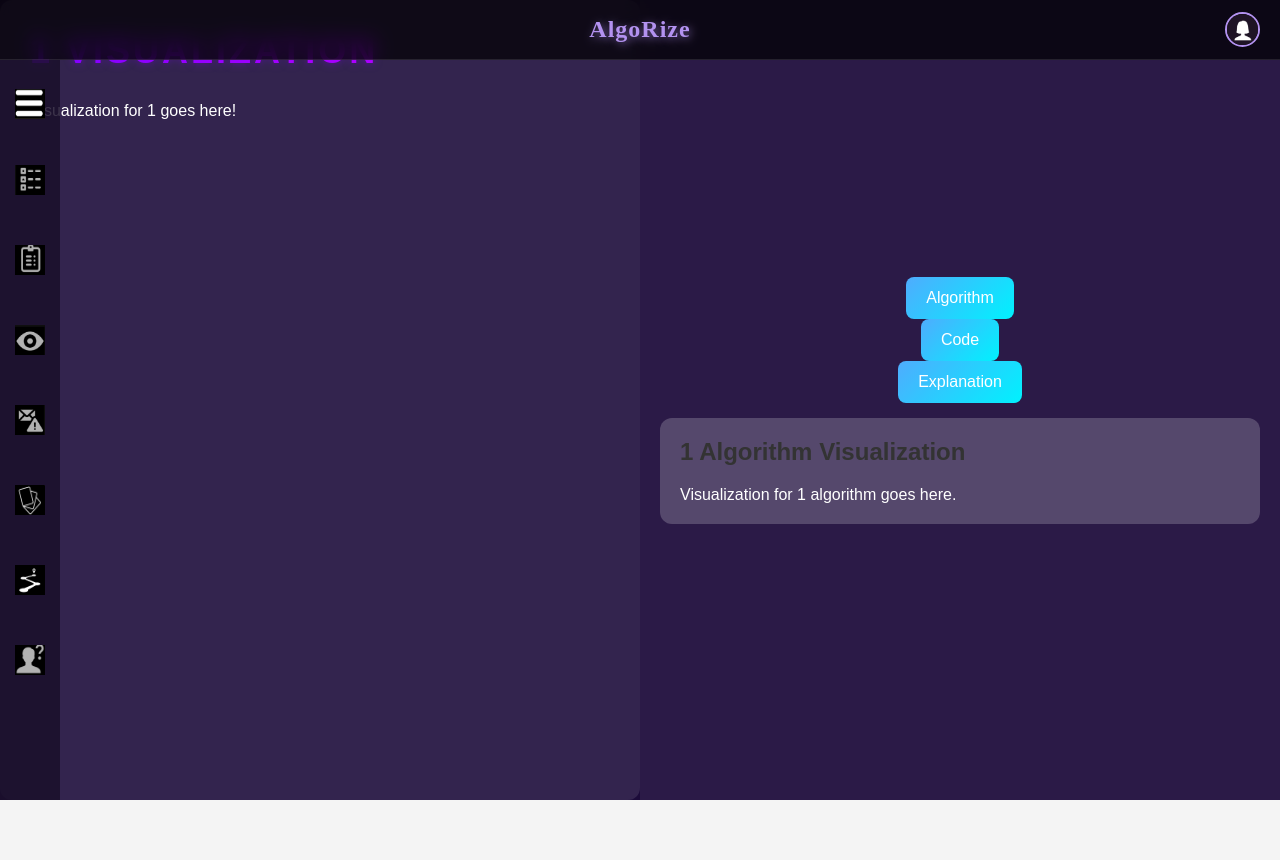
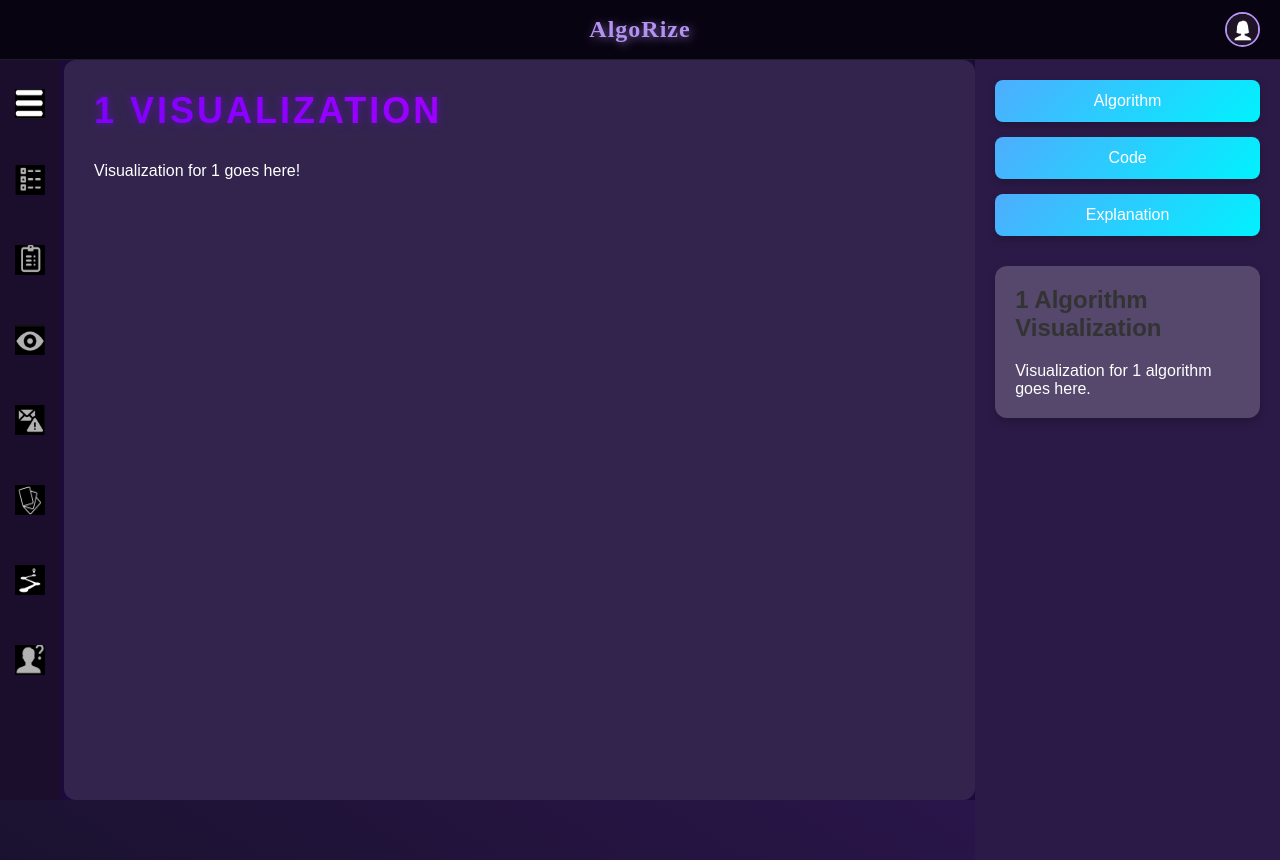
Before and after one commit to keerti144/DSA-Viz, a React (Vite) app in the folder frontend/: page /visnext/1 in a window 1280 px wide. Before the commit the page ends 800 px from the top, so only its background shows below. Built offline with nearby package versions, Linux system fonts and the light colour scheme.

Commit message:
basic layout done

```diff
--- a/frontend/src/visnext/visnext.css
+++ b/frontend/src/visnext/visnext.css
@@ -5,16 +5,19 @@
   background: #1c0b3a;
   height: 100vh;
   color: white;
+  padding-top: 60px; /* Account for header height */
 }
 
 /* Main Box (Visualization) */
 .main-box {
-  flex: 3; /* Takes 3/4th of the screen width */
+  flex: 75%; /* Takes 75% of the screen width */
   background: rgba(255, 255, 255, 0.1);
   padding: 30px;
   border-radius: 12px;
   transition: transform 0.3s ease;
   overflow-y: auto; /* Ensure content is scrollable if it overflows */
+  height: calc(100vh - 60px); /* Ensure the content doesn't go below the header */
+  margin-left: 5%; /* Shift the content to the right to make room for the sidebar */
 }
 
 .main-box.collapsed {
@@ -23,22 +26,28 @@
 
 /* Toggle Container (Sidebar) */
 .toggle-container {
-  flex: 1; /* Takes 1/4th of the screen width */
+  flex: 25%; /* Takes 25% of the screen width */
   display: flex;
   flex-direction: column;
-  justify-content: center;
+  justify-content: flex-start; /* Align buttons to the top */
   align-items: center;
   padding: 20px;
   background: #2b1a47;
   height: 100vh;
+  position: sticky;
+  top: 60px; /* Account for header height */
 }
 
+/* Buttons Container */
 .buttons-container {
   display: flex;
+  flex-direction: column;
   gap: 15px;
-  flex-direction: column;
   align-items: center;
   margin-top: 20px;
+  position: sticky;
+  top: 0;
+  width: 100%;
 }
 
 .toggle-btn {
@@ -50,10 +59,14 @@
   font-size: 16px;
   cursor: pointer;
   transition: transform 0.2s ease;
+  width: 100%;
+  margin-bottom: 15px;
+  box-shadow: 0 4px 8px rgba(0, 0, 0, 0.2);
 }
 
 .toggle-btn:hover {
   transform: scale(1.05);
+  box-shadow: 0 8px 16px rgba(0, 0, 0, 0.3);
 }
 
 /* Extra Sections for Code, Algorithm, and Explanation */
@@ -61,9 +74,10 @@
   background: rgba(255, 255, 255, 0.2);
   padding: 20px;
   border-radius: 12px;
-  width: 600px;
+  width: 100%;
   margin-top: 15px;
   transition: all 0.3s ease;
+  box-shadow: 0 4px 8px rgba(0, 0, 0, 0.2);
 }
 
 .algo-section {
```
